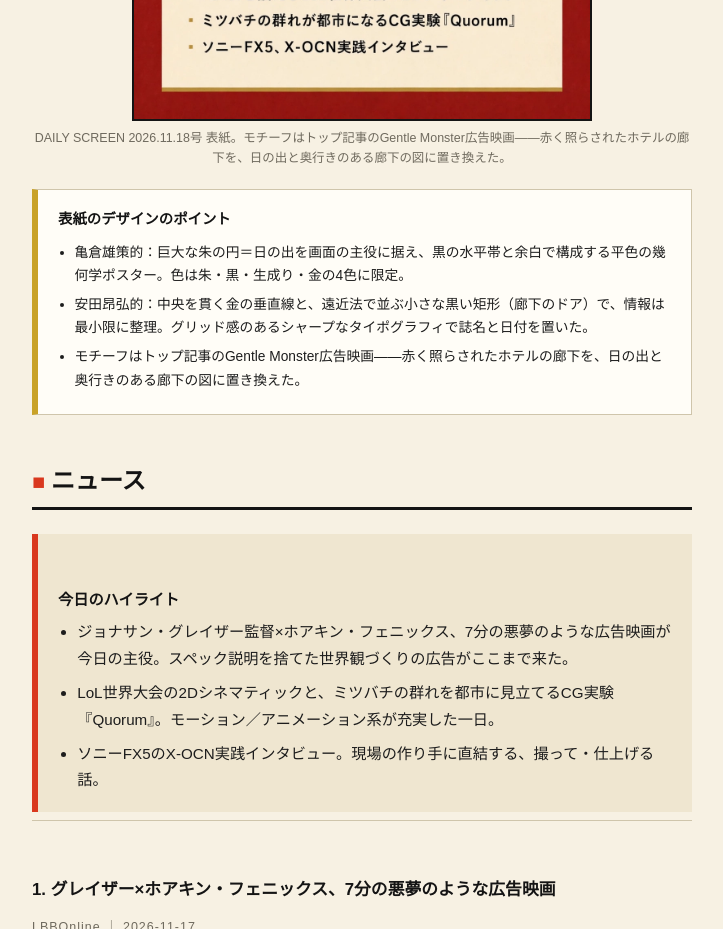
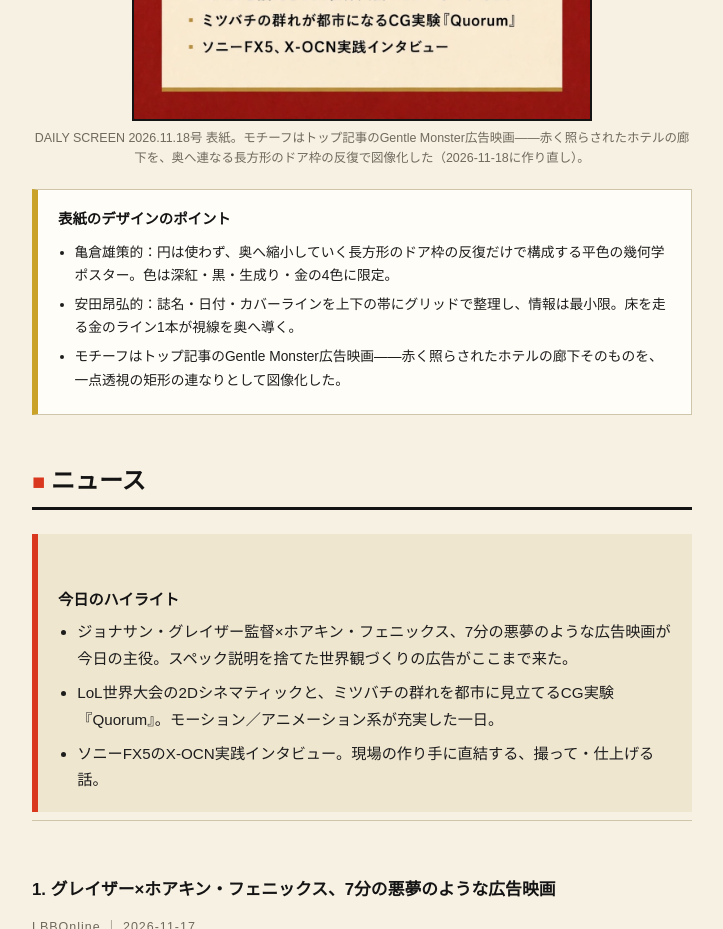
Before and after one commit to h4sk8mch16-ctrl/daily-screen, a plain HTML site: page issues/2026-11-18.html in a window 1280 px wide. Shown: the part 1160-2089 px from the top of the page, without its empty margins (278-1001 px from the left). Drawn offline with Linux system fonts and the light colour scheme.

Commit message:
Update cover description in 2026-11-18.html

```diff
--- a/issues/2026-11-18.html
+++ b/issues/2026-11-18.html
@@ -23,14 +23,14 @@
     <p class="article-meta">2026年11月18日（水） ｜ ニュース7本 ＋ 特集「亀倉雄策」 ＋ チュートリアル2本</p>
     <figure class="issue-cover">
       <img src="../assets/cover-2026-11-18.png" alt="DAILY SCREEN 2026.11.18号 表紙">
-      <figcaption>DAILY SCREEN 2026.11.18号 表紙。モチーフはトップ記事のGentle Monster広告映画——赤く照らされたホテルの廊下を、日の出と奥行きのある廊下の図に置き換えた。</figcaption>
+      <figcaption>DAILY SCREEN 2026.11.18号 表紙。モチーフはトップ記事のGentle Monster広告映画——赤く照らされたホテルの廊下を、奥へ連なる長方形のドア枠の反復で図像化した（2026-11-18に作り直し）。</figcaption>
     </figure>
     <div class="cover-points">
       <h2>表紙のデザインのポイント</h2>
       <ul>
-        <li>亀倉雄策的：巨大な朱の円＝日の出を画面の主役に据え、黒の水平帯と余白で構成する平色の幾何学ポスター。色は朱・黒・生成り・金の4色に限定。</li>
-        <li>安田昂弘的：中央を貫く金の垂直線と、遠近法で並ぶ小さな黒い矩形（廊下のドア）で、情報は最小限に整理。グリッド感のあるシャープなタイポグラフィで誌名と日付を置いた。</li>
-        <li>モチーフはトップ記事のGentle Monster広告映画——赤く照らされたホテルの廊下を、日の出と奥行きのある廊下の図に置き換えた。</li>
+        <li>亀倉雄策的：円は使わず、奥へ縮小していく長方形のドア枠の反復だけで構成する平色の幾何学ポスター。色は深紅・黒・生成り・金の4色に限定。</li>
+        <li>安田昂弘的：誌名・日付・カバーラインを上下の帯にグリッドで整理し、情報は最小限。床を走る金のライン1本が視線を奥へ導く。</li>
+        <li>モチーフはトップ記事のGentle Monster広告映画——赤く照らされたホテルの廊下そのものを、一点透視の矩形の連なりとして図像化した。</li>
       </ul>
     </div>
   </div>
```
